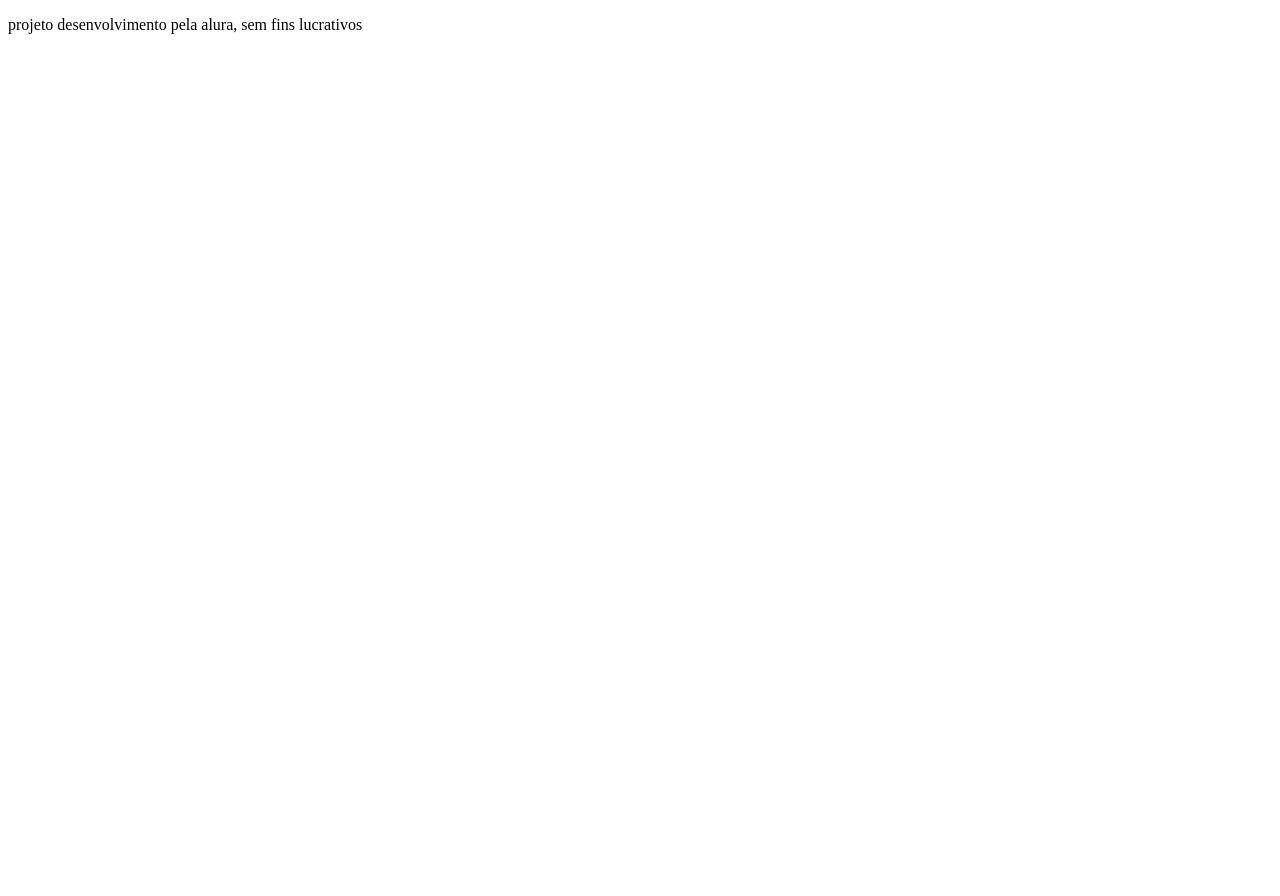
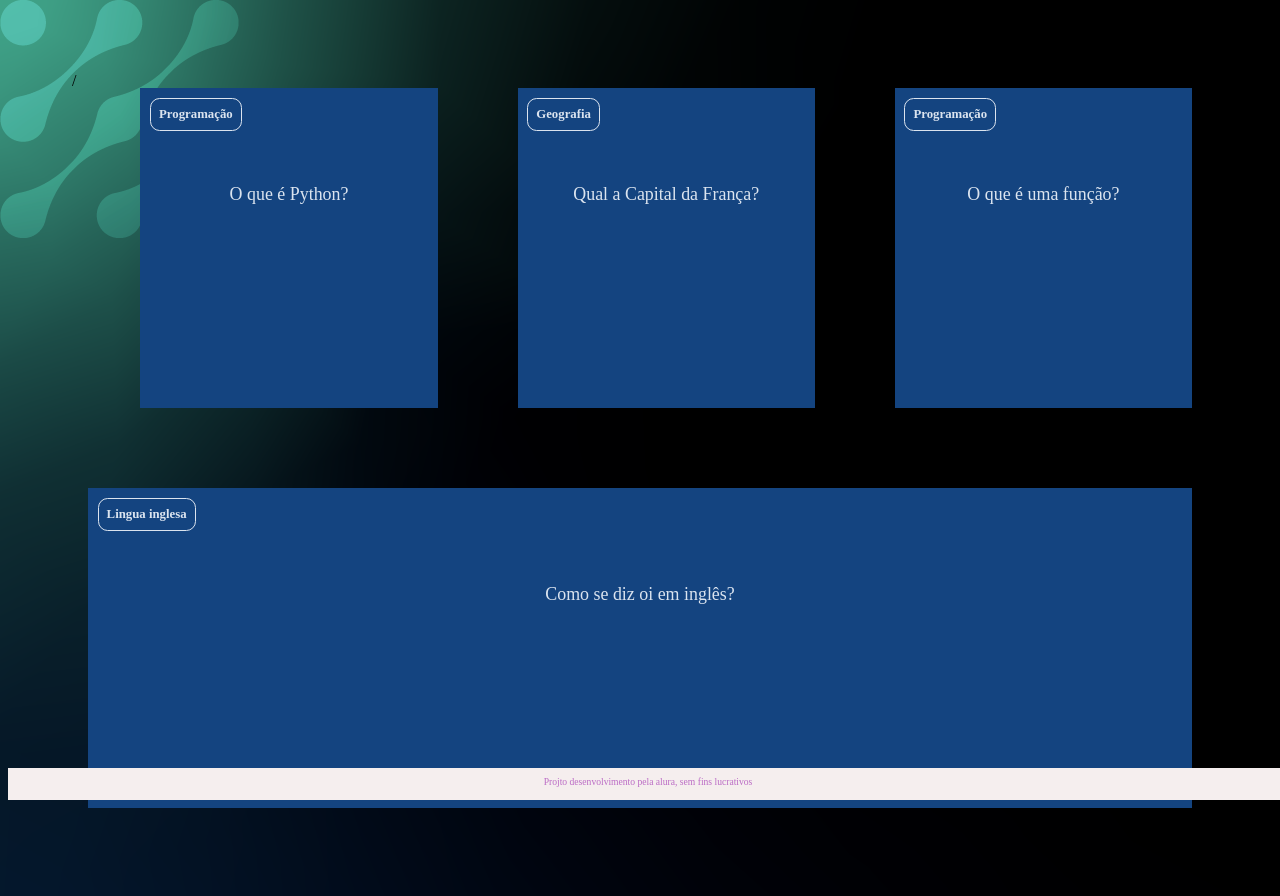
Before and after one commit to gabymachado10/flashcards, a plain HTML site: page index.html in a window 1280 px wide. Before the commit the page ends 800 px from the top, so only its background shows below. Drawn offline with Linux system fonts and the light colour scheme.

Commit message:
Add files via upload

```diff
--- /dev/null
+++ b/app.js
@@ -0,0 +1,29 @@
+function CriaCartao(categoria, pergunta, resposta) {
+   let container = document.getElementById('container')
+   let cartao = document.createElement('article')
+   cartao.className = 'cartao'
+
+   cartao.innerHTML = `
+   <div class="cartao__conteudo">
+            <h3>${categoria}</h3>
+            <div class="cartao__conteudo__pergunta">
+                <p>${pergunta}</p>
+            </div>
+            <div class="cartao__conteudo__resposta">
+                <p>${resposta}</p>
+        </div>
+      </div>
+   `
+
+    let respostaEstaVisivel = false
+
+    function viraCartao() {
+        respostaEstaVisivel = !respostaEstaVisivel
+        cartao.classList.toggle('active', respostaEstaVisivel)
+    }
+    cartao.addEventListener('click', viraCartao)
+
+
+    container.appendChild(cartao)
+
+    }
--- /dev/null
+++ b/assets/style.css
@@ -0,0 +1,116 @@
+:root{
+    --text-color: #DBE4EF;
+    --card-front-color: #144480;
+    --card-back-color: #00F4BF;
+}
+
+body {
+    background: url(img/bg-desktop.webp);
+    font-family: Bai Jamjuree;
+}
+
+#container {
+    display: flex;
+    flex-wrap: wrap;
+    justify-content: space-between;
+    padding: 4rem;
+    gap: 3rem;
+
+}
+
+.cartao {
+    margin: 1rem 1rem;
+    height: 20rem;
+    flex-grow: 1;
+    flex-basis: calc(33% - 6rem);
+}
+
+.cartao__conteudo {
+    background-color: var(--card-front-color);
+    text-align: center;
+    height: 100%;
+    transform-style: preserve-3d;
+    transition: transform 300ms ease-in-out;
+}
+
+.cartao__conteudo h3 {
+    color: var(--text-color);
+    border: 1px solid var(--text-color);
+     text-align: left;
+     padding: 0.5rem;
+     position: absolute;
+     margin: 0.6rem;
+     border-radius: 0.6rem;
+     font-size: 1vw;
+     backface-visibility: hidden;
+ }
+
+ .cartao__conteudo p {
+    margin-top: 1rem;
+    padding: 2rem;
+    margin-top: 4rem;
+    font-size: 1.4VW;
+}
+
+.cartao__conteudo__pergunta p {
+    color: var(--text-color);
+    font-weight: 500;
+}
+
+.cartao__conteudo__resposta p {
+    color: var(--card-back-color);
+    font-weight: 700;
+}
+
+.cartao.active .cartao__conteudo {
+    transform: rotateY(180deg);
+}
+
+.cartao__conteudo__pergunta,
+.cartao__conteudo__resposta {
+    backface-visibility: hidden;
+    position: absolute;
+    height: 100%;
+    width: 100%;
+    box-sizing: border-box;
+}
+
+.cartao__conteudo__resposta {
+    transform: rotateY(180deg);
+    background-color: rgba(0, 244, 191, 0.2);
+    border: 4px solid var(--card-back-color);
+}
+
+ footer {
+    background-color: rgb(245, 238, 238);
+    color: rgb(187, 107, 197);
+    position: fixed;
+    bottom: 0;
+    width: 100%;
+    height: 2rem;
+}
+
+footer p {
+    text-align: center;
+    font-size: 0.6rem;
+    margin-top: 0.5rem;
+}
+
+@media (max-width: 560px) {
+
+    body {
+        background: url('img/bg-mobile.webp');
+    }
+
+    .cartao {
+        flex: 1 0 calc(100% - 1rem);
+    }
+
+    .cartao__conteudo h3 {
+        font-size: 3VW;
+    }
+
+    .cartao__conteudo p {
+        font-size: 3.6VW;
+    }
+}
--- a/index.html
+++ b/index.html
@@ -4,15 +4,19 @@
     <meta charset="UTF-8">
     <meta http-equiv="X-UA-Compatible" content="IE=edge">
     <meta name="viewport" content="width=device-width, initial-scale=1.0">
-    <title>flashcard</title>
+    <link rel="stylesheet" href="assets/style.css">
+    <title>flahcards</title>
 </head>
 <body>
-    <main>
-
-    </main>
-    <footer>
-
-    </footer>
-    <p>projeto desenvolvimento pela alura, sem fins lucrativos</p>
+<main>
+    <section id="container">
+       /
+     </section>
+  </main>
+  <footer>
+    <p>Projto desenvolvimento pela alura, sem fins lucrativos</p>
+  </footer>
+  <script src="app.js"></script>
+  <script src="perguntas.js"></script>
 </body>
 </html>
--- /dev/null
+++ b/perguntas.js
@@ -0,0 +1,23 @@
+CriaCartao(
+    'Programação',
+    'O que é Python?',
+    'O Python é uma linguagem de programação'
+)
+
+CriaCartao(
+    'Geografia',
+    'Qual a Capital da França?',
+    'A capital da França é Paris'
+)
+
+CriaCartao(
+    'Programação',
+    'O que é uma função?',
+    'Uma função é um bloco de codigop que executa uma tarefa'
+)
+
+CriaCartao(
+    'Lingua inglesa',
+    'Como se diz oi em inglês?',
+    'Oi em inglês é Hi (RAI)'
+)
--- /dev/null
+++ b/style.css
@@ -0,0 +1,48 @@
+body {
+    background: url(img/bg-desktop.webp);
+    font-family: Bai Jamjuree;
+}
+
+footer {
+    background-color: black;
+    color: white;
+    position: fixed;
+    bottom: 0;
+    width: 100%;
+    height: 2rem;
+}
+
+footer p {
+    text-align: center;
+    font-size: 0.6rem;
+    margin-top: 0.5rem;
+}
+
+#container {
+    display: flex;
+
+}
+
+.cartao {
+    margin: 1rem 1rem;
+    background-color: aqua;
+    height: 20rem;
+    flex-grow: 1;
+    flex-basis: calc(33% - 6rem);
+}
+
+.cartao__conteudo {
+    text-align: center;
+    background-color: aquamarine;
+    height: 100%;
+}
+
+.cartao__conteudo h3 {
+    background-color: tomato;
+    text-align: left;
+    padding: 0.5rem;
+    position: absolute;
+    margin: 0.6rem;
+    border-radius: 0.6rem;
+    font-size: 1vw;
+}
```
Also changed, not shown: flashcards/index.html (added, +18 -0 lines), assets/img/bg-desktop.webp (added), assets/img/bg-mobile.webp (added), assets/img/bg-tablet.webp (added), img/bg-desktop.webp (added), img/bg-mobile.webp (added), img/bg-tablet.webp (added), 3 other files.
